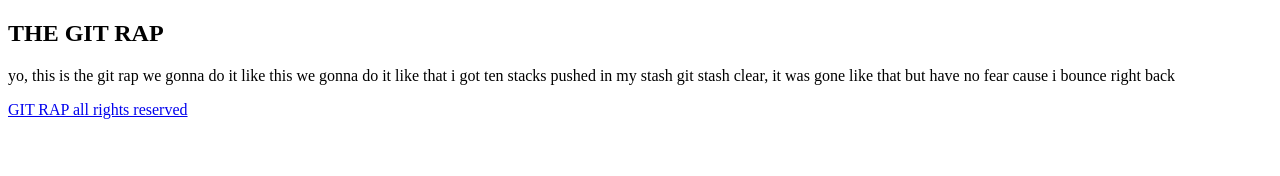
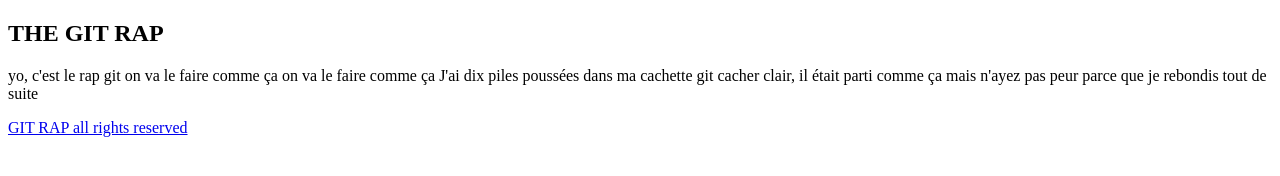
Before and after one commit to roulioz/FCSampleProject, a plain HTML site: page index.html in a window 1280 px wide. Drawn offline with Linux system fonts and the light colour scheme.

Commit message:
coucou les loulous j'ai changer les paroles en francais

```diff
--- a/index.html
+++ b/index.html
@@ -8,12 +8,12 @@
     <body >
 	<section>
         <h1>THE GIT RAP</h1>
-		<p>yo, this is the git rap
-			we gonna do it like this
-			we gonna do it like that
-			i got ten stacks pushed in my stash
-			git stash clear, it was gone like that
-			but have no fear cause i bounce right back</p>
+		<p>yo, c'est le rap git
+on va le faire comme ça
+on va le faire comme ça
+J'ai dix piles poussées dans ma cachette
+git cacher clair, il était parti comme ça
+mais n'ayez pas peur parce que je rebondis tout de suite</p>
 		</section>
 		<footer>
 		 <a href="https://soundcloud.com/marak/the-git-rap">GIT RAP all rights reserved</a>
```
